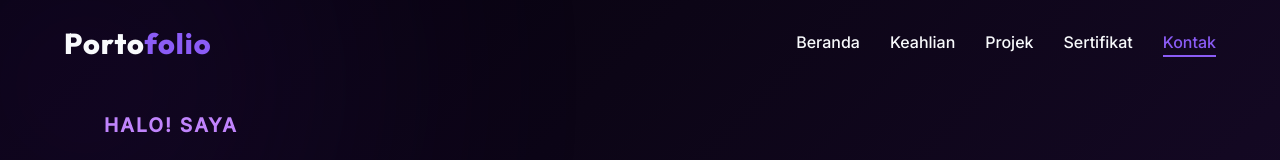
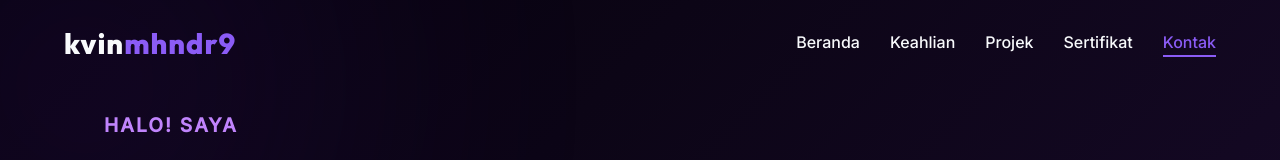
Before and after one commit to kvinmhndr9/kvinmhndr9.github.io, a plain HTML site: page index.html in a window 1280 px wide. Shown: the top 160 px of the page. Drawn offline with Linux system fonts and the light colour scheme.

Commit message:
Update Header

```diff
--- a/index.html
+++ b/index.html
@@ -21,7 +21,7 @@
 
     <nav class="navbar" id="navbar">
         <div class="nav-content">
-            <a href="#" class="logo">Porto<span class="highlight">folio</span></a>
+            <a href="#" class="logo">kvin<span class="highlight">mhndr9</span></a>
             <ul class="nav-links">
                 <li><a href="#beranda" class="nav-link active">Beranda</a></li>
                 <li><a href="#keahlian" class="nav-link">Keahlian</a></li>
```
